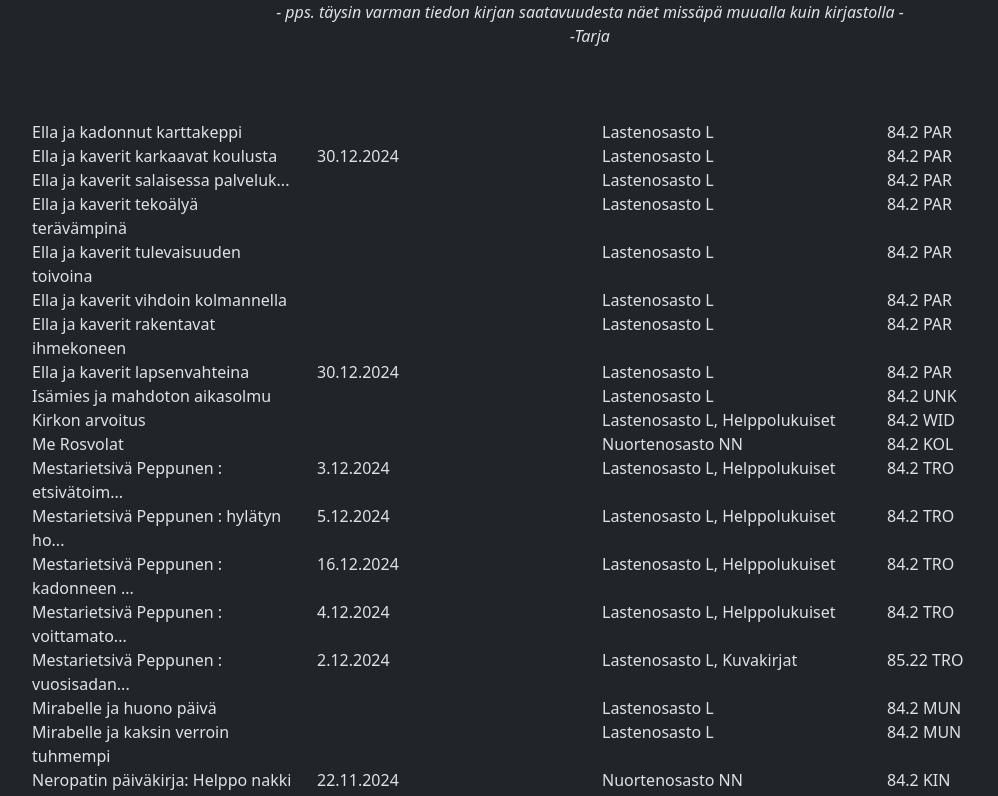
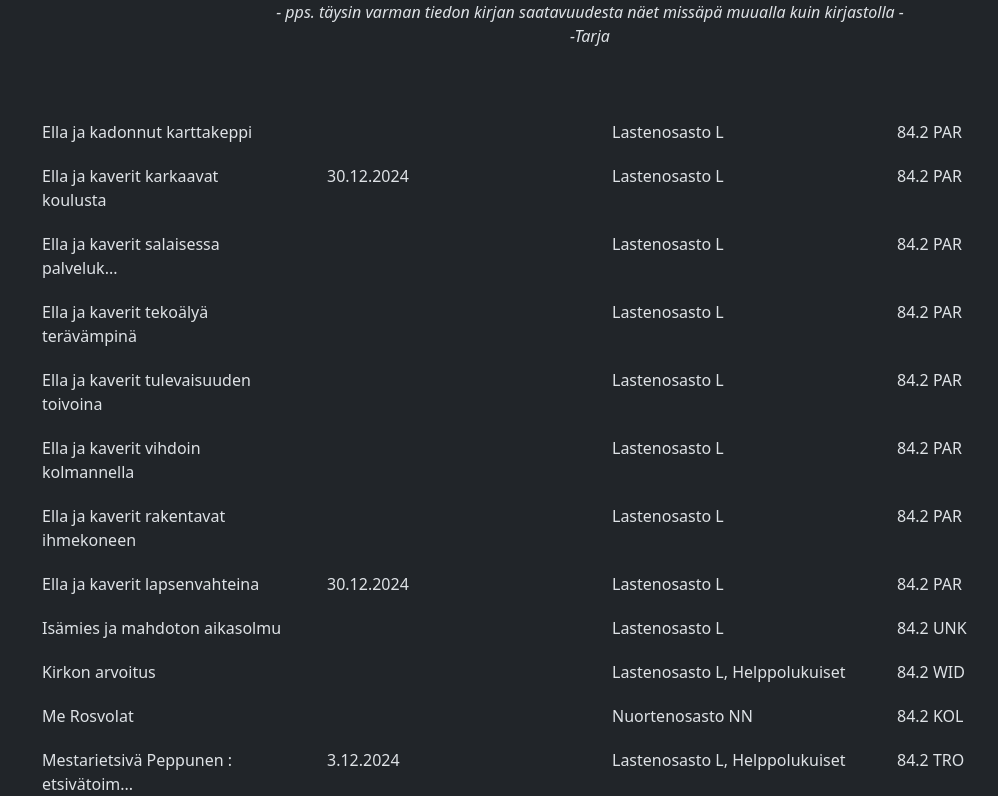
Before and after one commit to dareijan/libit, a React (Create React App) app in the folder libit/: page / in a window 1280 px wide. Shown: the part 5460-6256 px from the top of the page, without its empty margins (50-1048 px from the left). Built offline with nearby package versions, Linux system fonts and the light colour scheme.

Commit message:
Ensivaiheen muotoilut pienille näytöille kirjaluettelossa

```diff
--- a/libit/src/App.css
+++ b/libit/src/App.css
@@ -57,3 +57,20 @@ td {
   line-height: 20px;
 }
 */
+@media only screen and (max-width: 500px) and (orientation : landscape) {
+
+.kirjatspan {
+  text-align: left;
+  line-height: 2;
+  margin: 50px;
+  margin-top: 50px;
+}
+}
+@media only screen and (min-width: 501px) and (orientation : landscape) {
+
+  .kirjatspan {
+    text-align: left;
+    margin: 10px;
+  }
+
+  }
--- a/libit/src/App.js
+++ b/libit/src/App.js
@@ -46,7 +46,7 @@ const App = () => {
             <br />
             <br />
 
-            <span align="left">
+            <span >
                 <TaulukkoKomponentti data={kirjat} />
             </span>
             <br />
--- a/libit/src/komponentit/TaulukkoKomponentti.js
+++ b/libit/src/komponentit/TaulukkoKomponentti.js
@@ -7,9 +7,9 @@ const TaulukkoKomponentti = ({ data }) => {
     return (
       <Container>
           {rows.map((row, index) => (
-            <Row>
+            <Row className="kirjatspan">
                 {row.map((cell, index) =>
-                <Col>
+                <Col className="kirjatspan">
                   {cell}
                 </Col>
               )}
```
